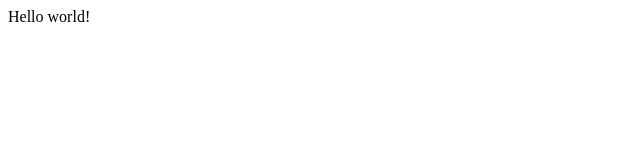
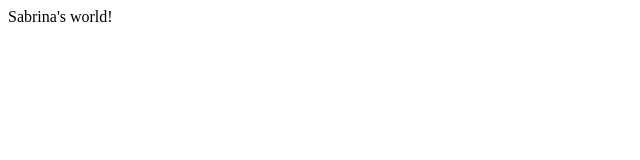
Before and after one commit to gatsbyjs/gatsby-starter-hello-world, a Gatsby site: page / in a window 1280 px wide. Shown: the full height of the page, 0-640 px from the left. Built offline with nearby package versions, Linux system fonts and the light colour scheme; Gatsby itself is replaced by a stand-in of ours.

```diff
--- a/src/pages/index.js
+++ b/src/pages/index.js
@@ -1,5 +1,5 @@
 import React from "react"
 
 export default function Home() {
-  return <div>Hello world!</div>
+  return <div>Sabrina's world!</div>
 }
```
